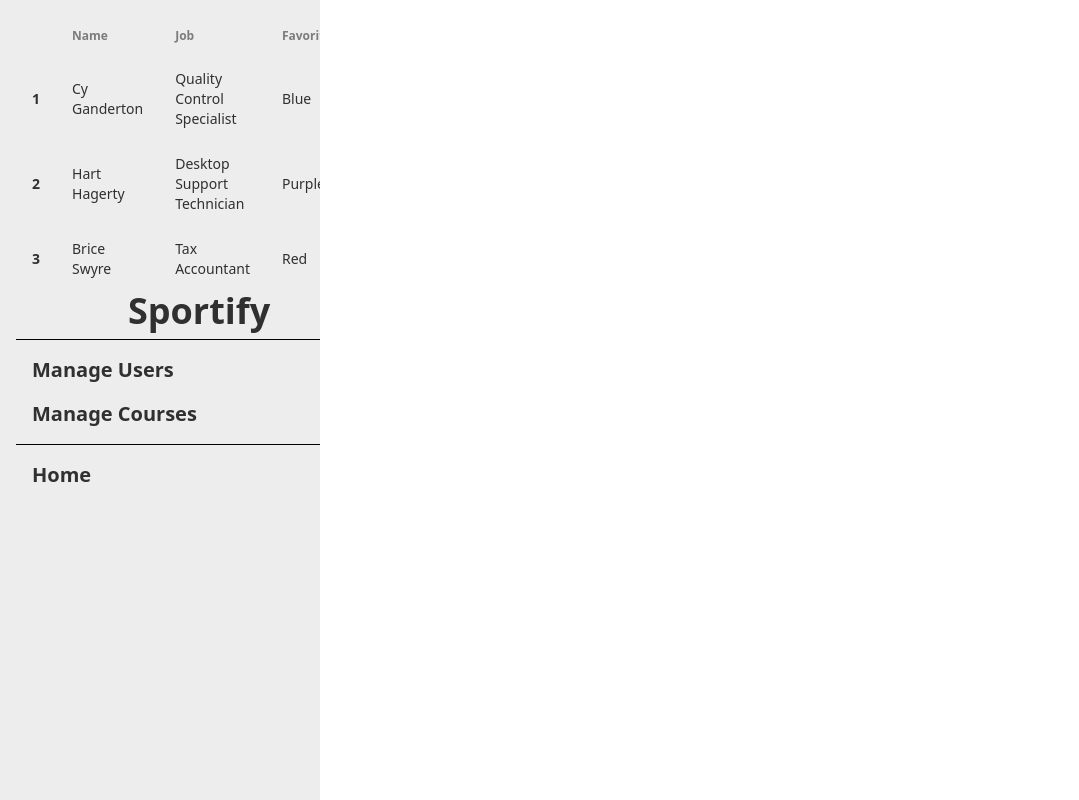
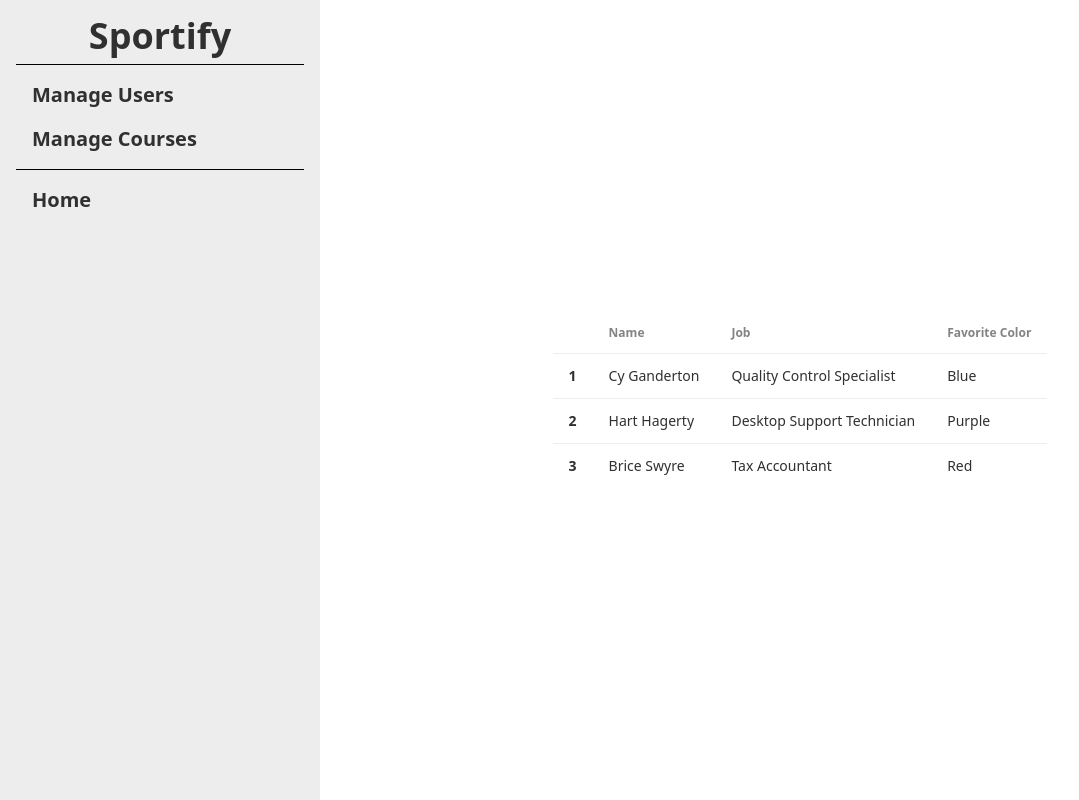
Before and after one commit to AbuBokorprog/sportify-client-side, a React (Vite) app: page /dashboard/manageUsers in a window 1280 px wide. Shown: the whole page, without its empty margins (0-1079 px from the left). Built offline with nearby package versions, Linux system fonts and the light colour scheme; no server answers.

Commit message:
dashboard error solve

```diff
--- a/src/Layout/Dashboard/Dashboard.jsx
+++ b/src/Layout/Dashboard/Dashboard.jsx
@@ -8,7 +8,7 @@
       <div className="drawer lg:drawer-open">
         <input id="my-drawer-2" type="checkbox" className="drawer-toggle" />
         <div className="drawer-content flex flex-col items-center justify-center">
-          {/* Page content here */}
+          <Outlet></Outlet>
           <label
             htmlFor="my-drawer-2"
             className="btn btn-primary drawer-button lg:hidden"
@@ -23,7 +23,6 @@
             className="drawer-overlay"
           ></label>
           <ul className="menu p-4 w-80 min-h-full bg-base-200 text-base-content">
-            <Outlet></Outlet>
             <li className="text-4xl text-center font-bold">Sportify</li>
             <hr className="border-black my-2" />
             {user == "admin" ? (
```
